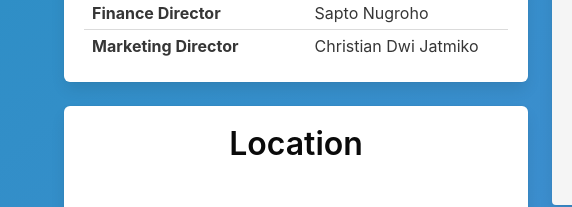
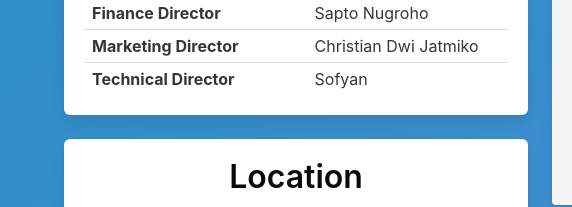
Before and after one commit to bstka/sndk, a plain HTML site: page index.html in a window 1280 px wide. Shown: the part 1563-1770 px from the top of the page, 0-572 px from the left. Drawn offline with nearby package versions, Linux system fonts and the light colour scheme.

Commit message:
Added technical director

```diff
--- a/index.html
+++ b/index.html
@@ -156,6 +156,13 @@
                                                 <a href="mailto:cristian.dj@sndk.co.id">Christian Dwi Jatmiko</a>
                                             </td>
                                         </tr>
+                                        <tr>
+                                            <th>Technical Director</th>
+                                            <td>
+                                                <a href="mailto:sofyan@sndk.co.id">Sofyan</a>
+                                            </td>
+                                        </tr>
+
                                     </tbody>
                                 </table>
                             </div>
@@ -406,7 +413,7 @@
                     </div>
                     <div class="column">
                         <ion-icon name="mail-outline" size="large"></ion-icon>
-                        <h1 class="subtitle">info@sndk.co.id</h1>
+                        <h1 class="subtitle"><a href="mailto:info@sndk.co.id">info@sndk.co.id</a></h1>
                     </div>
                     <div class="column">
                         <ion-icon name="newspaper-outline" size="large"></ion-icon>
```
Also changed, not shown: 1 other file.
